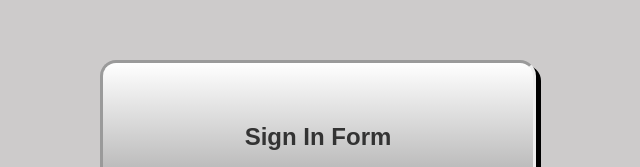
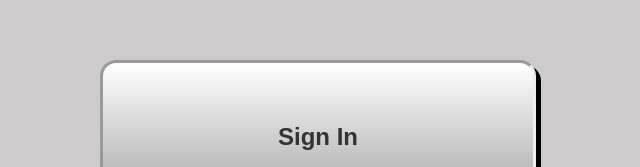
Before and after one commit to DijinLeo/simplesigninpage, a plain HTML site: page index.html in a window 1280 px wide. Shown: the part 186-353 px from the top of the page, without its empty margins (322-962 px from the left). Drawn offline with Linux system fonts and the light colour scheme.

Commit message:
Update index.html

```diff
--- a/index.html
+++ b/index.html
@@ -5,7 +5,7 @@
 </head>
 <body>
     <div class="container">
-        <h2>Sign In Form</h2>
+        <h2>Sign In </h2>
         <form onsubmit="clickSubmitButton(event)">
             <input type="text" id="username" placeholder="Username"><br>
             <input type="password" id="Password" placeholder="Password"><br>
```
